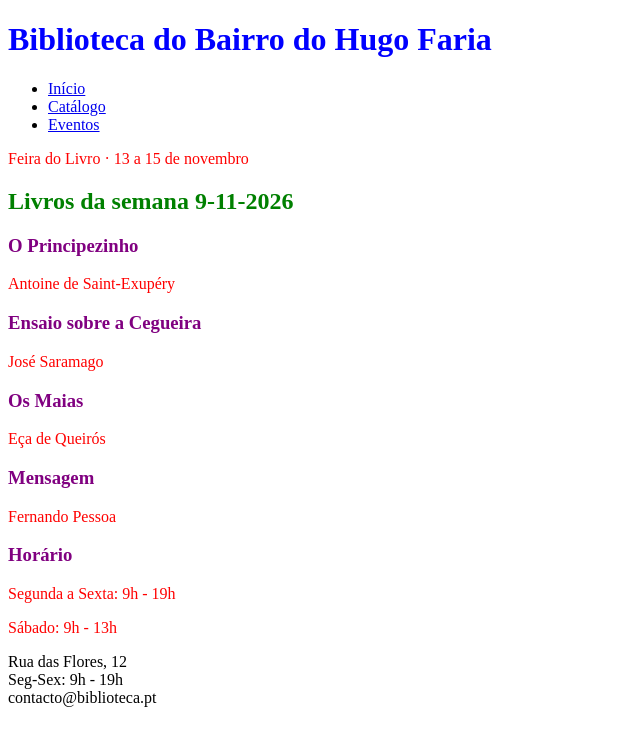
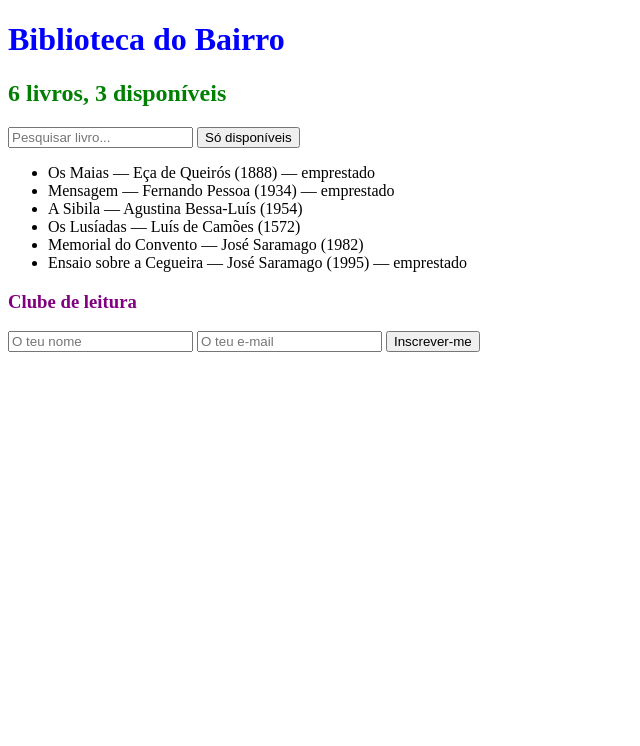
Before and after one commit to DinisRibeiro23/biblioteca-do-bairro, a plain HTML site: page index4.html in a window 1280 px wide. Shown: the whole page, without its empty margins (0-640 px from the left). Drawn offline with Linux system fonts and the light colour scheme.

Commit message:
execicios

```diff
--- a/index4.html
+++ b/index4.html
@@ -2,62 +2,37 @@
 <html lang="pt">
 <head>
     <meta charset="UTF-8">
-    <meta name="viewport" content="width=device-width, initial-scale=1">
+    <meta name="viewport" content="width=device-width, initial-scale=1.0">
+    <title>Biblioteca do Bairro</title>
     <link rel="stylesheet" href="style.css">
-    <title>Biblioteca do Bairro</title>
-    <script src="src.js" defer></script>
-
+    <script src="app.js" defer></script>
 </head>
 <body>
 
-    <header class="topo">
-        <h1>Biblioteca do Bairro do Hugo Faria</h1>
-        <nav>
-            <ul>
-                <li><a href="index.html">Início</a></li>
-                <li><a href="index2.html">Catálogo</a></li>
-                <li><a href="eventos.html">Eventos</a></li>
-            </ul>
-        </nav>
+    <header>
+        <h1>Biblioteca do Bairro</h1>
     </header>
 
-    <div class="faixa">
-        <p>Feira do Livro · 13 a 15 de novembro</p>
-    </div>
+    <main>
+        <h2 id="resumo-catalogo">Catálogo de Livros</h2>
 
-    <main>
-        <h2>Livros da semana 9-11-2026</h2>
-        <section class="catalogo">
-            <article class="cartao destaque">
-                <h3>O Principezinho</h3>
-                <p>Antoine de Saint-Exupéry</p>
-            </article>
-            <article class="cartao">
-                <h3>Ensaio sobre a Cegueira</h3>
-                <p>José Saramago</p>
-            </article>
-            <article class="cartao">
-                <h3>Os Maias</h3>
-                <p>Eça de Queirós</p>
-            </article>
-            <article class="cartao">
-                <h3>Mensagem</h3>
-                <p>Fernando Pessoa</p>
-            </article>
+        <div>
+            <input type="text" id="pesquisa" placeholder="Pesquisar livro...">
+            <button id="btn-filtro">Só disponíveis</button>
+        </div>
+
+        <ul id="lista-livros"></ul>
+
+        <section>
+            <h3>Clube de leitura</h3>
+            <form id="inscricao">
+                <input type="text" name="nome" placeholder="O teu nome">
+                <input type="text" name="email" placeholder="O teu e-mail">
+                <button type="submit">Inscrever-me</button>
+                <p id="mensagem"></p>
+            </form>
         </section>
     </main>
 
-    <aside class="lateral">
-        <h3>Horário</h3>
-        <p>Segunda a Sexta: 9h - 19h</p>
-        <p>Sábado: 9h - 13h</p>
-    </aside>
-
-    <footer class="rodape">
-        <div>Rua das Flores, 12</div>
-        <div>Seg-Sex: 9h - 19h</div>
-        <div>contacto@biblioteca.pt</div>
-    </footer>
-
 </body>
 </html>
```
